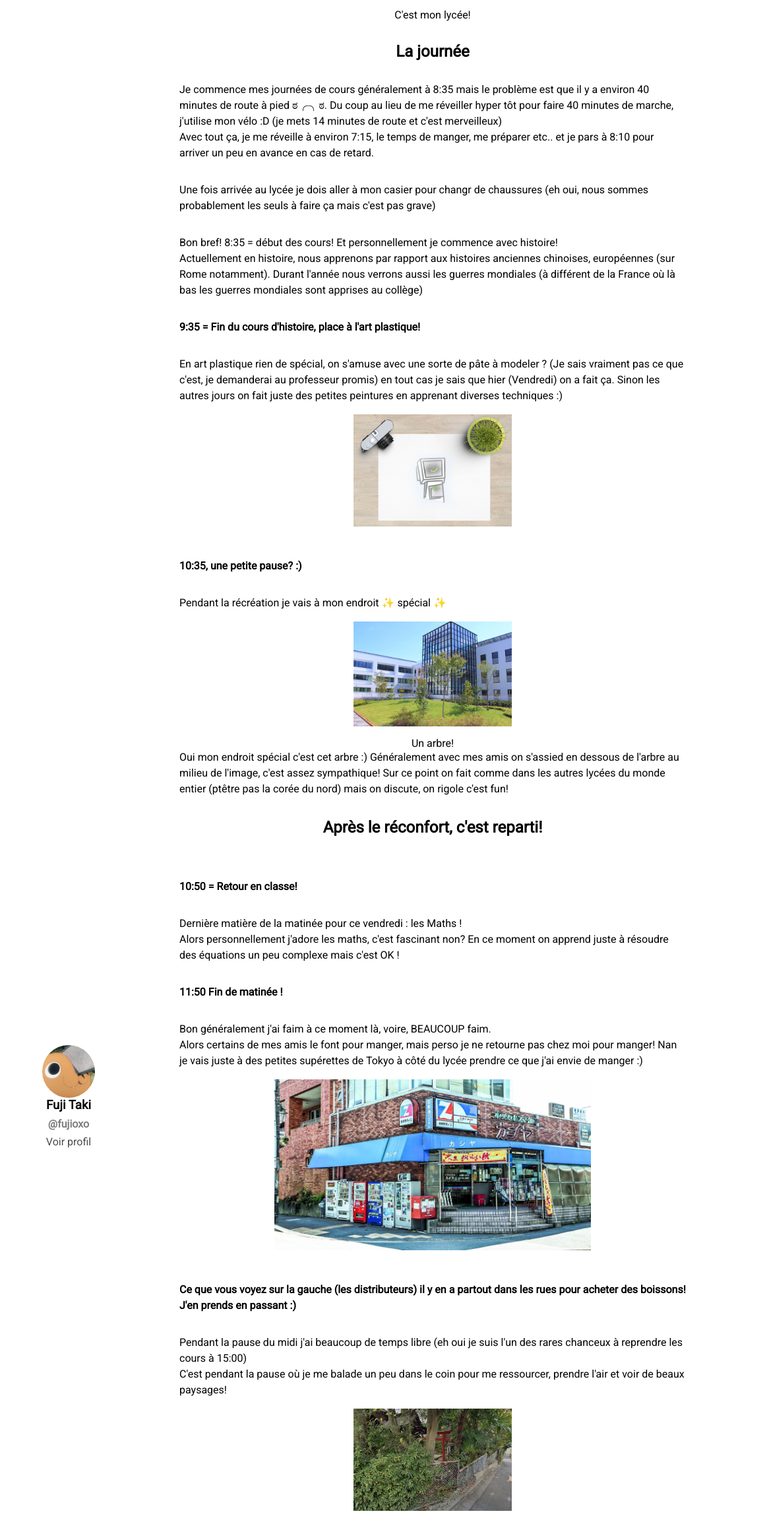
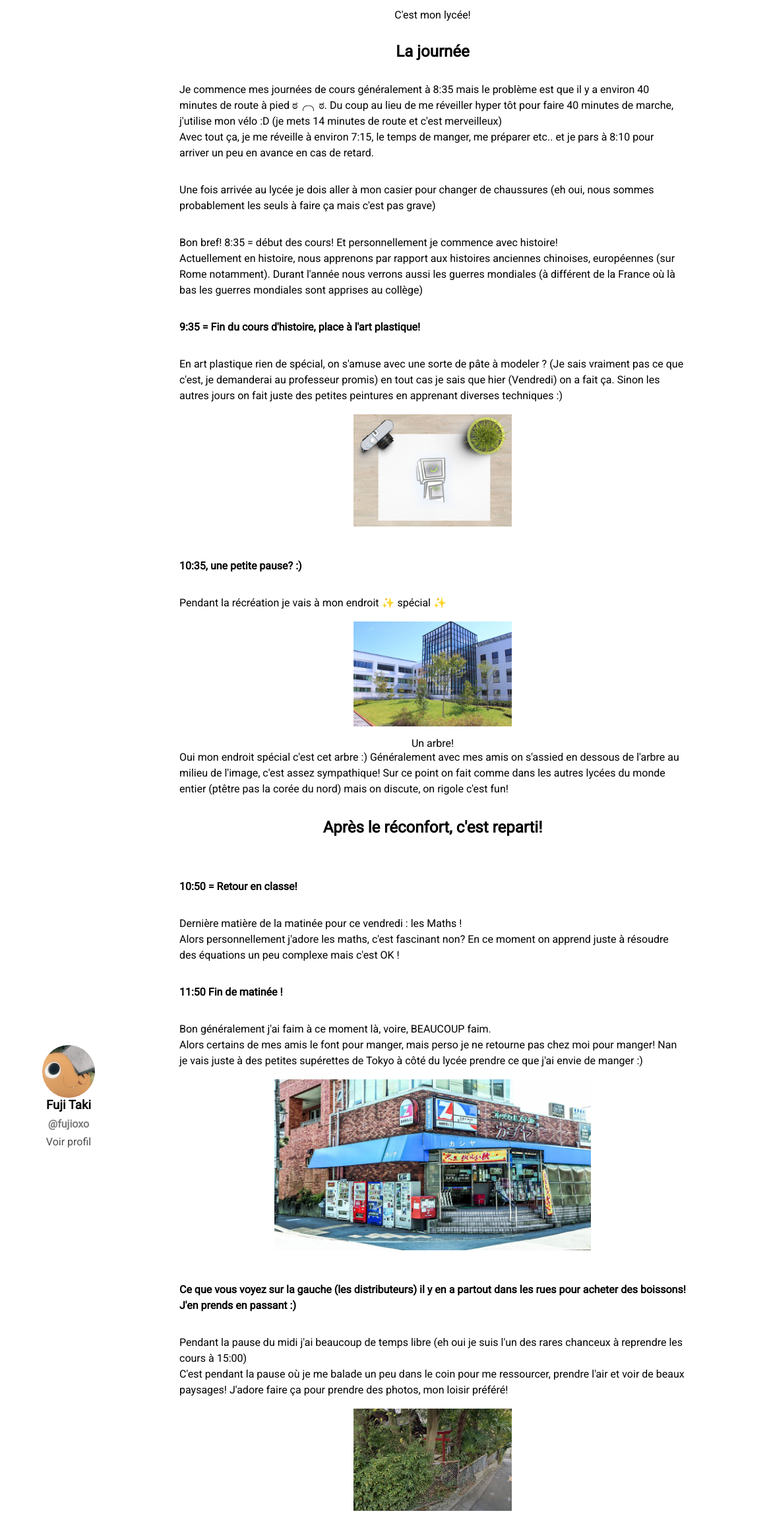
Before and after one commit to aci-u/aci-u.github.io, a plain HTML site: page une-journee-d-un-etudiant-a-tokyo.html in a window 1280 px wide. Shown: the part 713-3029 px from the top of the page at 66% size, 0-1163 px from the left. Drawn offline with Linux system fonts and the light colour scheme.

Commit message:
Add files via upload

```diff
--- a/une-journee-d-un-etudiant-a-tokyo.html
+++ b/une-journee-d-un-etudiant-a-tokyo.html
@@ -66,7 +66,7 @@
                             <p id="text">Avec tout ça, je me réveille à environ 7:15, le temps de manger, me préparer etc.. et je pars à 8:10 pour arriver un peu en avance en cas de retard.</p>
 
 
-                            <p id="text-space">Une fois arrivée au lycée je dois aller à mon casier pour changr de chaussures (eh oui, nous sommes probablement les seuls à faire ça mais c'est pas grave)</p>
+                            <p id="text-space">Une fois arrivée au lycée je dois aller à mon casier pour changer de chaussures (eh oui, nous sommes probablement les seuls à faire ça mais c'est pas grave)</p>
                             <p id="text">Bon bref! 8:35 = début des cours!</span> Et personnellement je commence avec histoire!</p>
                             <p id="text">Actuellement en histoire, nous apprenons par rapport aux histoires anciennes chinoises, européennes (sur Rome notamment). Durant l'année nous verrons aussi les guerres mondiales (à différent de la France où là bas les guerres mondiales sont apprises au collège) </p>
                             <p id="text-space"><span id="surlign">9:35 = Fin du cours d'histoire, place à l'art plastique!</span></p>
@@ -91,7 +91,7 @@
 
                             <p id="text-space"><span id="surlign">Ce que vous voyez sur la gauche (les distributeurs) il y en a partout dans les rues pour acheter des boissons! J'en prends en passant :)</span></p>
                             <p id="text">Pendant la pause du midi j'ai beaucoup de temps libre (eh oui je suis l'un des rares chanceux à reprendre les cours à 15:00)</p>
-                            <p id="text">C'est pendant la pause où je me balade un peu dans le coin pour me ressourcer, prendre l'air et voir de beaux paysages!</p>
+                            <p id="text">C'est pendant la pause où je me balade un peu dans le coin pour me ressourcer, prendre l'air et voir de beaux paysages! J'adore faire ça pour prendre des photos, mon loisir préféré!</p>
 
                             <img id="pic" src="v.JPG" />
                             <img id="pic" src="v-2.JPG" />
```
